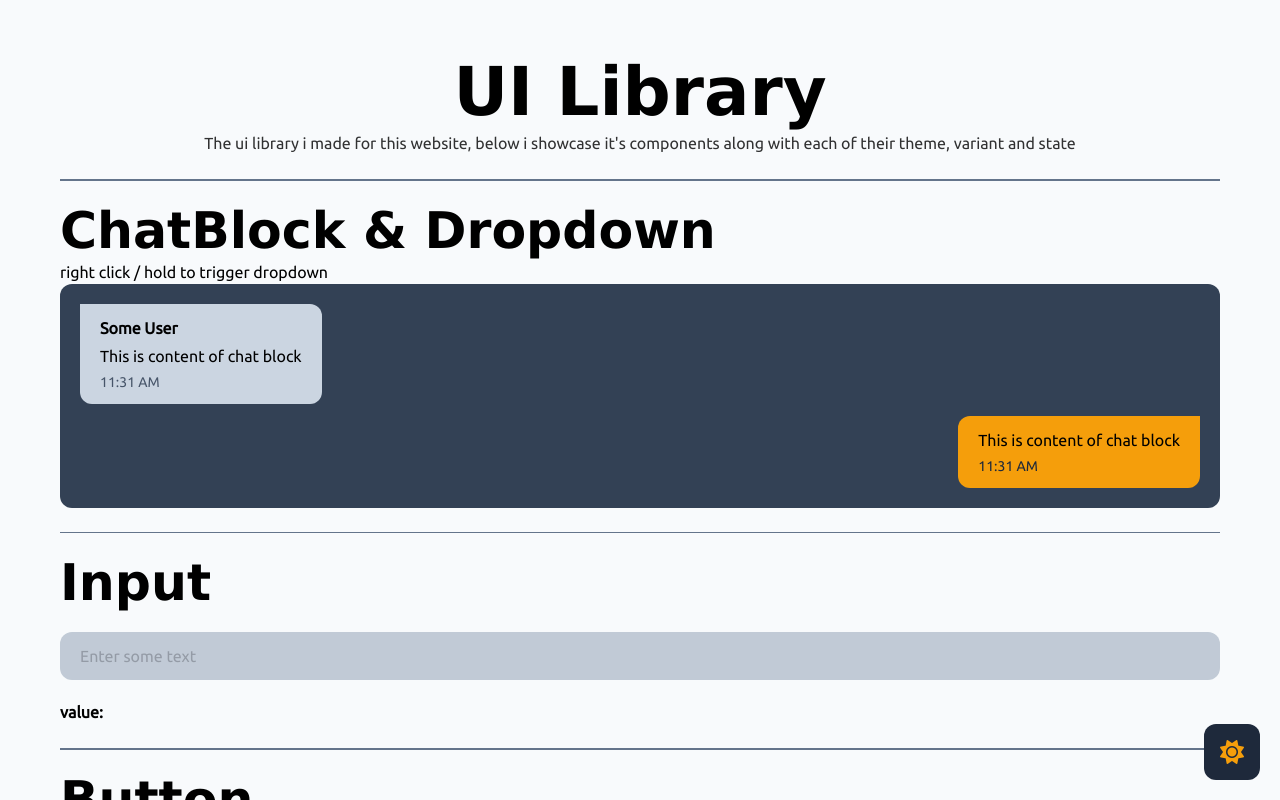
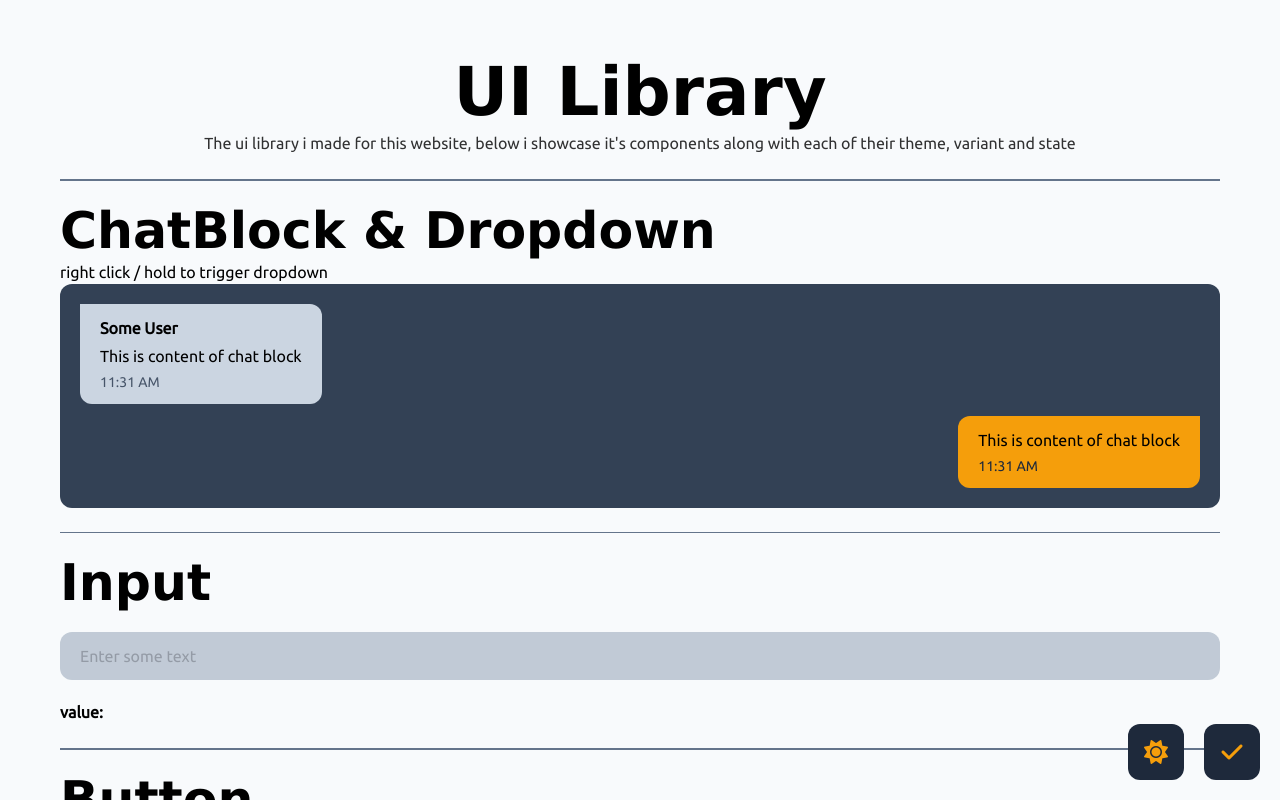
Before and after one commit to Aditya81016/OpenChat, a React (Vite) app in the folder frontend/: page /ui-library in a window 1280 px wide. Built offline with nearby package versions, Linux system fonts and the light colour scheme.

Commit message:
add UI Library disable button

```diff
--- a/frontend/src/layouts/layouts.scss
+++ b/frontend/src/layouts/layouts.scss
@@ -13,9 +13,10 @@
 }
 
 .ui-library.layout {
-  > .theme-toggle {
-    @apply fixed bottom-5 right-5 z-10;
+  > .toggles {
+    @apply fixed bottom-5 right-5 z-10 flex gap-5;
   }
+
   > .details {
     @apply w-full flex flex-col items-center py-10;
     @extend %box;
--- a/frontend/src/layouts/ui-library.layout.tsx
+++ b/frontend/src/layouts/ui-library.layout.tsx
@@ -1,6 +1,7 @@
 import { Component, ElementType, ReactNode, useState } from "react";
 import { themeStore } from "../lib/modules/store";
 import ThemeToggle from "../lib/components/theme-toggle";
+import Button from "../lib/ui/button";
 
 interface Props {
   title: string;
@@ -11,12 +12,15 @@ interface Props {
 export default class UILibraryLayout extends Component<Props> {
   state = {
     theme: themeStore.getState().theme,
+    disabled: false,
+    disableIcon: "check",
   };
 
   render(): ReactNode {
     const { title, body, components } = this.props;
-    const { theme } = this.state;
+    const { theme, disabled, disableIcon } = this.state;
 
+    // handle theme
     themeStore.subscribe(() => {
       this.setState({
         theme: themeStore.getState().theme,
@@ -25,7 +29,12 @@ export default class UILibraryLayout extends Component<Props> {
 
     return (
       <div className={`ui-library layout ${theme}`}>
-        <ThemeToggle />
+        <div className="toggles">
+          <ThemeToggle />
+          <div className="disable-toggle">
+            <Button icon={disableIcon} callback={this.toggleDisable} />
+          </div>
+        </div>
         <div className="details">
           <h1>{title}</h1>
           <p>{body}</p>
@@ -34,11 +43,27 @@ export default class UILibraryLayout extends Component<Props> {
           {components.map((Component, key) => (
             <div className="component" key={key}>
               <div className="mb-5 h-[0.1rem] bg-slate-500" />
-              <Component key={key} />
+              <Component disabled={disabled} />
             </div>
           ))}
         </div>
       </div>
     );
   }
+
+  toggleDisable = () => {
+    console.log("Runs toggle");
+
+    const { disabled } = this.state;
+    if (disabled)
+      this.setState({
+        disabled: false,
+        disableIcon: "check",
+      });
+    else
+      this.setState({
+        disabled: true,
+        disableIcon: "x",
+      });
+  };
 }
--- a/frontend/src/lib/ui/ui.scss
+++ b/frontend/src/lib/ui/ui.scss
@@ -111,16 +111,19 @@
   @extend %box;
   @include transition(filter);
   @apply w-14 h-14 p-0 text-[1.5rem]
-  flex justify-center items-center
-  hover:brightness-110;
+  flex justify-center items-center;
 
   // Variants
   &.primary {
-    @apply bg-amber-500 text-white;
+    @apply bg-amber-500 text-white
+    hover:brightness-110
+    disabled:brightness-95;
   }
 
   &.secondary {
-    @apply bg-slate-800 text-amber-500;
+    @apply bg-slate-800 text-amber-500
+    hover:brightness-125
+    disabled:brightness-75;
   }
 }
 
--- a/frontend/src/pages/ui-library/action.library.tsx
+++ b/frontend/src/pages/ui-library/action.library.tsx
@@ -1,14 +1,19 @@
 import { Component, ReactNode } from "react";
-import { Variant } from "../../lib/modules/types";
 import ActionBlock from "../../lib/ui/action";
 
-export default class ActionLibrary extends Component {
+interface Props {
+  disabled: boolean;
+}
+
+export default class ActionLibrary extends Component<Props> {
   render(): ReactNode {
+    const { disabled } = this.props;
     return (
       <div className="action library">
         <h2>ActionBlock</h2>
         <div className="flex max-md:flex-col justify-evenly gap-5">
           <ActionBlock
+            disabled={disabled}
             text="Setting"
             icon="cog"
             iconOn="right"
@@ -17,6 +22,7 @@ export default class ActionLibrary extends Component {
             }}
           />
           <ActionBlock
+            disabled={disabled}
             text="About"
             icon="info"
             callback={() => {
--- a/frontend/src/pages/ui-library/button.library.tsx
+++ b/frontend/src/pages/ui-library/button.library.tsx
@@ -3,13 +3,20 @@ import Button from "../../lib/ui/button";
 import { Variant } from "../../lib/modules/types";
 import ThemeToggle from "../../lib/components/theme-toggle";
 
-export default class ButtonLibrary extends Component {
+interface Props {
+  disabled: boolean;
+}
+
+export default class ButtonLibrary extends Component<Props> {
   render(): ReactNode {
+    const { disabled } = this.props;
+
     return (
       <div className="button library">
         <h2>Button</h2>
         <div className="flex justify-evenly">
           <Button
+            disabled={disabled}
             icon="paper-plane"
             variant={Variant.primary}
             callback={() => {
```
